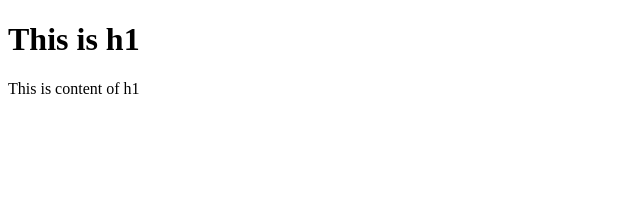
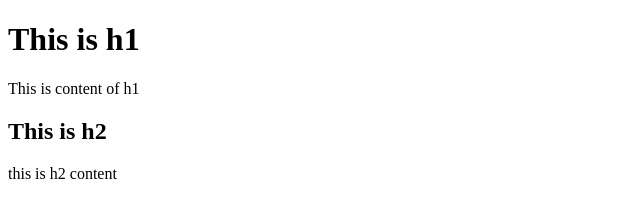
Before and after one commit to VasudevHarshal-123/initialRepo2, a plain HTML site: page index.html in a window 1280 px wide. Shown: the whole page, without its empty margins (0-640 px from the left). Drawn offline with Linux system fonts and the light colour scheme.

Commit message:
added second heading

```diff
--- a/index.html
+++ b/index.html
@@ -9,9 +9,7 @@
 <body>
     <h1>This is h1</h1>
     <p>This is content of h1</p>
+    <h2>This is h2</h2>
+    <p>this is h2 content</p>
 </body>
 </html>
-
-<!--
-    git diff -
- -->
```
